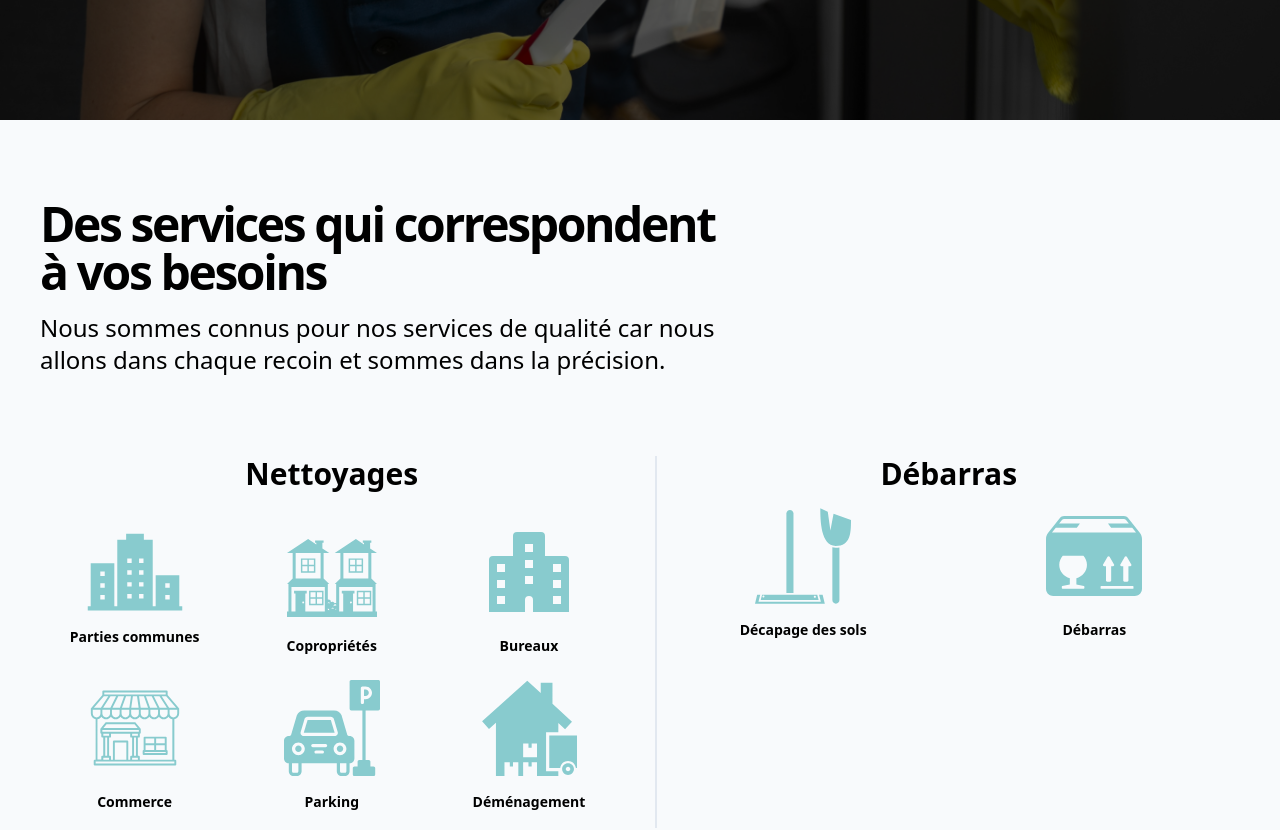
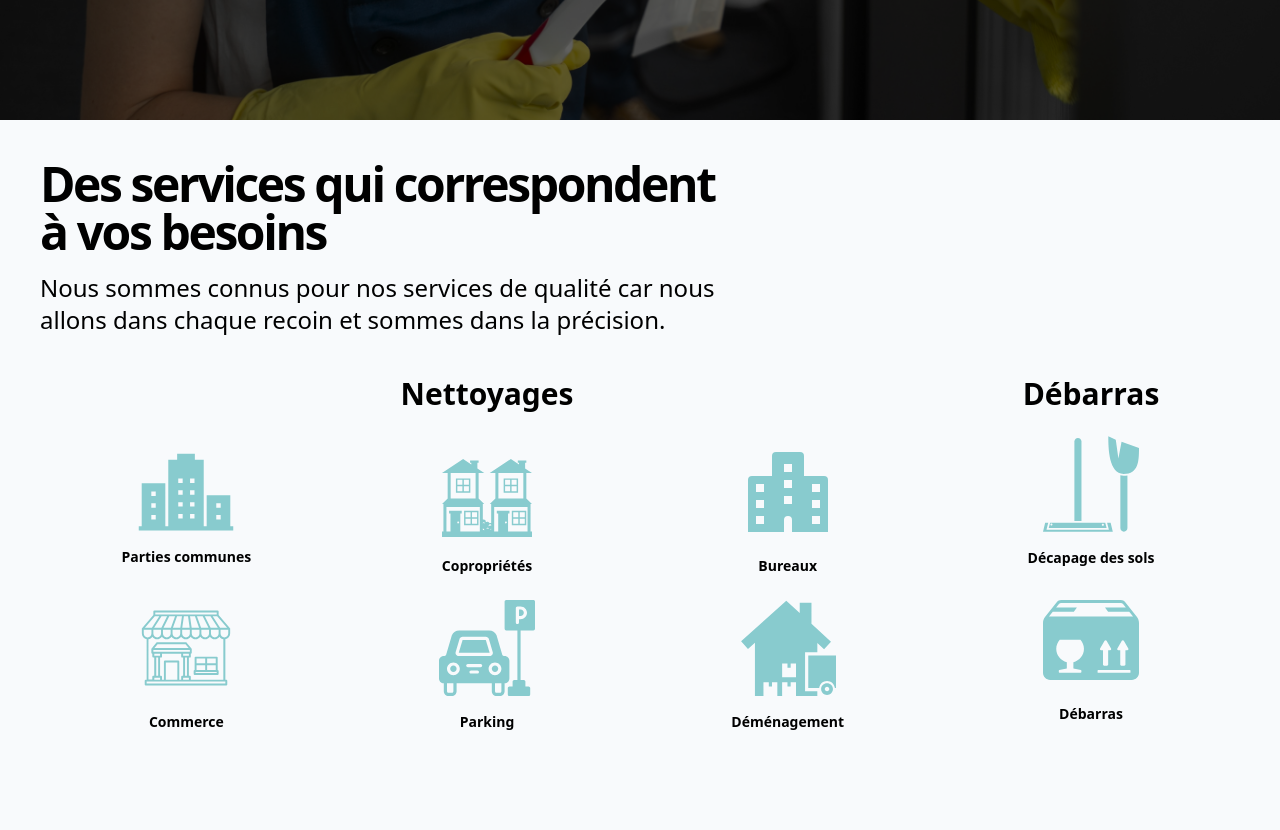
Before and after one commit to netproam/netpro, a Next.js app: page / in a window 1280 px wide. Shown: the part 680-1510 px from the top of the page. Built offline with nearby package versions, Linux system fonts and the light colour scheme.

Commit message:
une meilleur version pour la version detailler des produits

```diff
--- a/src/components/section/ServicesSection.tsx
+++ b/src/components/section/ServicesSection.tsx
@@ -61,8 +61,8 @@ const ServicesSection = () => {
         </div>
     })
   return (
-   <section className="w-full h-fit py-10 lg:py-20 bg-slate-50
-    flex flex-col justify-center items-center px-4 lg:px-10  gap-10 lg:gap-20  ">
+   <section className="w-full h-fit py-10 lg:py-10 bg-slate-50
+    flex flex-col justify-center items-center px-4 lg:px-10  gap-10 lg:gap-10  ">
 
 <div className="flex flex-col lg:flex-row  w-full  justify-center items-center gap-10 lg:gap-0">
     <div className="flex text-sm flex-col w-full gap-4 justify-center ">
@@ -76,21 +76,21 @@ const ServicesSection = () => {
 </div>
 
 
-<div className="flex flex-col lg:flex-row  gap-8 lg:divide-x-2 lg:divide-slate-200  w-full lg:gap-8 ">
+<div className="flex flex-col lg:flex-row  gap-8  w-full lg:gap-2 ">
 
 
     <div className="flex flex-col w-full text-center gap-8 ">
 <h2 className=" font-semibold text-left self-center lg:self-center text-xl lg:text-3xl">{`Nettoyages`}</h2>
 
-<div className=" grid grid-cols-3 lg:gap-2   place-items-center   lg:justify-center
+<div className=" grid grid-cols-3 lg:gap-2  h-full  place-items-center   lg:justify-center
 gap-2  divided-none lg:grid-cols-3  ">
 {allDataDisplay.slice(0,6)}
 </div>
 </div>
-<div className="flex flex-col  w-full gap-4 ">
+<div className="flex flex-col   lg:w-1/3 gap-4 ">
 <h2 className=" relative  font-semibold text-xl lg:text-3xl self-center lg:self-center">{`Débarras`}</h2>
-<div className=" grid grid-cols-2   lg:justify-center
-gap-2  lg:gap-0 divided-none lg:grid-cols-2 place-items-center ">
+<div className=" grid grid-cols-2  pt-4 lg:pt-0  lg:justify-center
+gap-2  divided-none lg:flex lg:flex-col lg:items-center h-full place-items-center ">
 {allDataDisplay.slice(6)}
 </div>
 </div>
```
